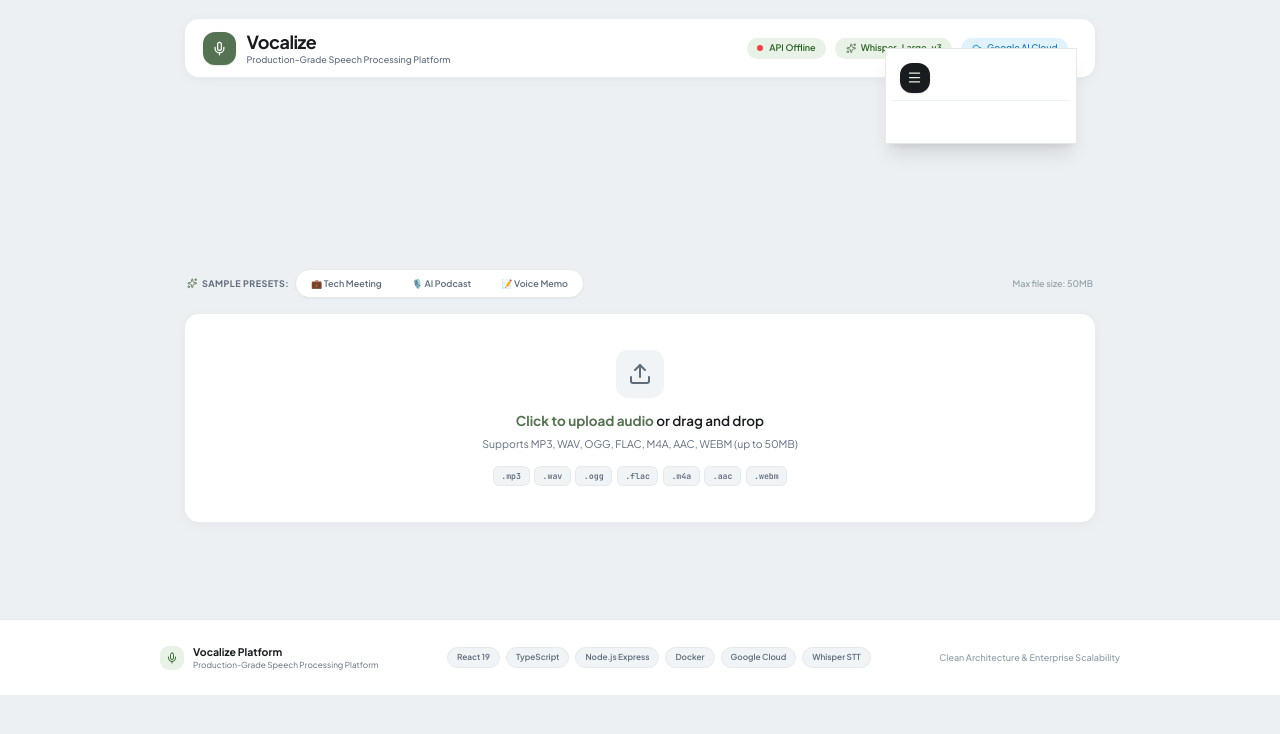
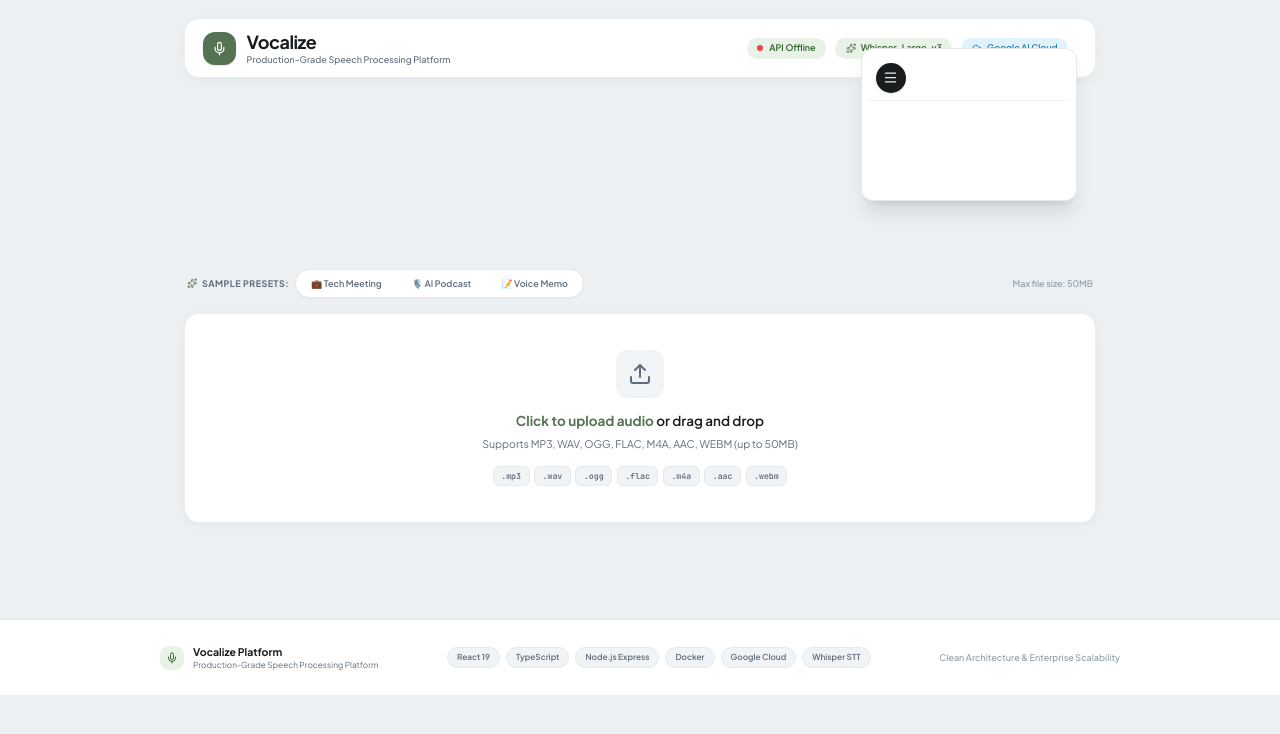
Before and after one commit to kevidn/vocalize, a React (Vite) app in the folder frontend/: page / in a window 1280 px wide. Both pictures are taken after a click on the element 1062 px from the left and 48 px from the top of the page. Shown: the top 734 px of the page. Built offline with nearby package versions, Linux system fonts and the light colour scheme; no server answers.

Commit message:
fix(ui): make settings button fully rounded pill shape & fix icon morphing persistence

```diff
--- a/frontend/src/components/Navbar.tsx
+++ b/frontend/src/components/Navbar.tsx
@@ -16,16 +16,14 @@ const contentAnimations = {
 
 const SPRING = { type: 'spring', bounce: 0.15, visualDuration: 0.2 };
 
-function SettingsTriggerIcon() {
+function SettingsTriggerIcon({ isHeader = false }: { isHeader?: boolean }) {
   return (
-    <motion.div
-      layoutId="clerk-avatar"
-      transition={SPRING}
-      className="w-10 h-10 rounded-2xl bg-[#191c1f] hover:bg-[#2d3136] text-white flex items-center justify-center cursor-pointer shadow-sm transition-colors shrink-0"
+    <div
+      className="w-10 h-10 rounded-full bg-[#191c1f] text-white flex items-center justify-center shrink-0 shadow-sm"
       title="Platform Settings & System Architecture"
     >
       <Menu className="w-5 h-5 text-[#e8f2e6]" />
-    </motion.div>
+    </div>
   );
 }
 
@@ -56,12 +54,12 @@ function MenuContent({
   return (
     <motion.div
       layoutId="clerk-userbtn"
-      className="absolute top-0 right-0 z-50 w-64 p-2 rounded-2xl bg-white border border-[#e5e9ec] shadow-xl flex flex-col gap-1"
+      className="absolute top-0 right-0 z-50 w-72 p-2 rounded-2xl bg-white border border-[#e5e9ec] shadow-xl flex flex-col gap-1"
       transition={SPRING}
     >
-      {/* Menu Header with Settings Trigger Icon Persistent */}
+      {/* Menu Header with Icon persistent */}
       <div className="flex items-center gap-3 p-2.5 border-b border-[#edf1f4]">
-        <SettingsTriggerIcon />
+        <SettingsTriggerIcon isHeader />
         <motion.div
           className="flex flex-col text-left"
           initial={contentAnimations.initial}
@@ -69,12 +67,13 @@ function MenuContent({
           exit={contentAnimations.exit}
         >
           <p className="text-xs font-bold text-[#191c1f]">{user.fullName}</p>
-          <p className="text-[11px] text-[#5f6c7b] truncate max-w-[140px]">{user.email}</p>
+          <p className="text-[11px] text-[#5f6c7b] truncate max-w-[150px]">{user.email}</p>
         </motion.div>
       </div>
 
+      {/* Menu Items */}
       <motion.div
-        className="flex flex-col gap-1 p-1"
+        className="flex flex-col gap-0.5 p-1"
         initial={contentAnimations.initial}
         animate={contentAnimations.animate}
         exit={contentAnimations.exit}
@@ -86,7 +85,25 @@ function MenuContent({
           }}
         >
           <Layers className="w-4 h-4 text-[#557352]" />
-          <span>System Architecture & Specs</span>
+          <span>System Architecture Topology</span>
+        </MenuItem>
+
+        <MenuItem
+          onClick={() => {
+            alert('Speech-to-Text Model: Whisper-Large-v3 / Google Gemini 3.6 Flash\nStatus: Engine Operational (0.4x RTF)');
+          }}
+        >
+          <Sparkles className="w-4 h-4 text-[#d97706]" />
+          <span>Neural Engine Specs</span>
+        </MenuItem>
+
+        <MenuItem
+          onClick={() => {
+            window.open('https://github.com/kevidn/vocalize', '_blank');
+          }}
+        >
+          <Cloud className="w-4 h-4 text-[#0284c7]" />
+          <span>GitHub Source Repository</span>
         </MenuItem>
       </motion.div>
     </motion.div>
@@ -118,17 +135,16 @@ function SettingsUserButton({ onOpenArchitecture }: { onOpenArchitecture: () =>
     <div className="relative inline-block" ref={rootRef}>
       <AnimatePresence>
         {!open ? (
-          <motion.button
+          <motion.div
             key="closed"
             layoutId="clerk-userbtn"
-            className="p-0 border-0 bg-transparent cursor-pointer flex items-center justify-center"
-            style={{ borderRadius: 16 }}
+            className="p-0 rounded-full bg-[#191c1f] hover:bg-[#2d3136] cursor-pointer flex items-center justify-center shadow-sm"
             transition={SPRING}
             onClick={() => setOpen(true)}
             aria-label="Open system menu"
           >
             <SettingsTriggerIcon />
-          </motion.button>
+          </motion.div>
         ) : (
           <MenuContent
             key="open"
```
